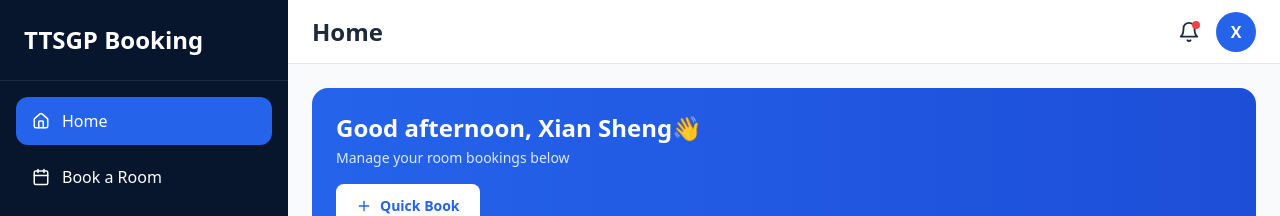
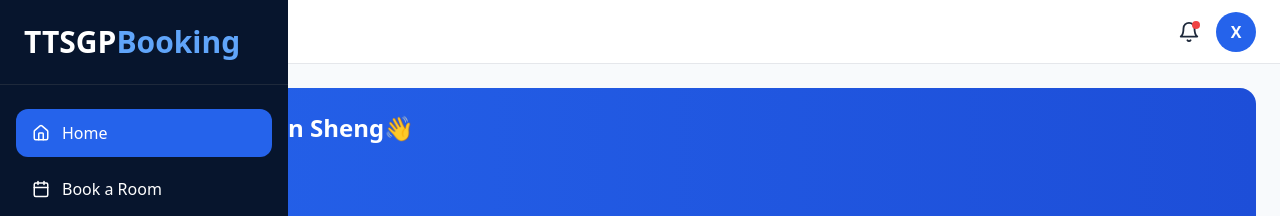
Before and after one commit to xiansheng31/TTSGP---Booking-System, a Next.js app: page /home in a window 1280 px wide. Shown: the top 216 px of the page. Built offline with nearby package versions, Linux system fonts and the light colour scheme; no server answers; the database is empty.

Commit message:
Update Sidebar.tsx

```diff
--- a/src/components/Sidebar.tsx
+++ b/src/components/Sidebar.tsx
@@ -3,6 +3,7 @@
 import { useState } from 'react'
 import Link from 'next/link'
 import { usePathname } from 'next/navigation'
+
 import {
 Menu,
 X,
@@ -20,81 +21,81 @@ Settings,
 LogOut
 } from 'lucide-react'
 
-const menuItems=[
-
-{
-name:'Home',
-icon:Home,
-href:'/home'
-},
-
-{
-name:'Book a Room',
-icon:Calendar,
-href:'/bookings'
-},
-
-{
-name:'My Bookings',
-icon:BookOpen,
-href:'/my-bookings'
-},
-
-{
-name:'Notifications',
-icon:Bell,
-href:'/notifications'
-},
-
-{
-name:'My Account',
-icon:User,
-href:'/my-account'
-},
-
-{
-name:'Dashboard',
-icon:LayoutDashboard,
-href:'/admin/dashboard'
-},
-
-{
-name:'Rooms',
-icon:DoorOpen,
-href:'/admin/rooms'
-},
-
-{
-name:'Users',
-icon:Users,
-href:'/admin/users'
-},
-
-{
-name:'Bookings',
-icon:ClipboardList,
-href:'/admin/booking-management'
-},
-
-{
-name:'Reports',
-icon:BarChart3,
-href:'/admin/reports'
-},
-
-{
-name:'Settings',
-icon:Settings,
-href:'/admin/settings'
-}
-
-]
-
 export default function Sidebar(){
 
 const pathname=usePathname()
 
 const [open,setOpen]=useState(false)
+
+const menuItems=[
+
+{
+name:'Home',
+href:'/home',
+icon:Home
+},
+
+{
+name:'Book a Room',
+href:'/bookings',
+icon:Calendar
+},
+
+{
+name:'My Bookings',
+href:'/my-bookings',
+icon:BookOpen
+},
+
+{
+name:'Notifications',
+href:'/notifications',
+icon:Bell
+},
+
+{
+name:'My Account',
+href:'/my-account',
+icon:User
+},
+
+{
+name:'Dashboard',
+href:'/admin/dashboard',
+icon:LayoutDashboard
+},
+
+{
+name:'Rooms',
+href:'/admin/rooms',
+icon:DoorOpen
+},
+
+{
+name:'Users',
+href:'/admin/users',
+icon:Users
+},
+
+{
+name:'Bookings',
+href:'/admin/booking-management',
+icon:ClipboardList
+},
+
+{
+name:'Reports',
+href:'/admin/reports',
+icon:BarChart3
+},
+
+{
+name:'Settings',
+href:'/admin/settings',
+icon:Settings
+}
+
+]
 
 return(
 
@@ -105,16 +106,18 @@ onClick={()=>setOpen(true)}
 className="
 lg:hidden
 fixed
-top-5
+top-4
 left-4
-z-50
+z-[60]
 bg-white
+shadow-md
+rounded-lg
 p-2
-rounded-lg
-shadow
 "
 >
-<Menu size={22}/>
+
+<Menu size={20}/>
+
 </button>
 
 
@@ -125,7 +128,7 @@ onClick={()=>setOpen(false)}
 className="
 fixed
 inset-0
-bg-black/40
+bg-black/50
 z-40
 lg:hidden
 "
@@ -134,32 +137,32 @@ lg:hidden
 )}
 
 
-<div
+<aside
 className={`
 fixed
 top-0
 left-0
-h-full
+h-screen
 w-72
 bg-[#07152d]
 text-white
 z-50
-transform
 transition-transform
 duration-300
 
-${open?'translate-x-0':'-translate-x-full'}
+${open
+?'translate-x-0'
+:'-translate-x-full'
+}
 
 lg:translate-x-0
-lg:static
-lg:w-72
 `}
 >
 
 <div className="
 flex
+items-center
 justify-between
-items-center
 p-6
 border-b
 border-slate-800
@@ -167,19 +170,20 @@ border-slate-800
 
 <h1 className="
 font-bold
-text-2xl
+text-3xl
 ">
 
-TTSGP Booking
+TTSGP
+<span className="text-blue-400">
+ Booking
+</span>
 
 </h1>
 
 
 <button
 onClick={()=>setOpen(false)}
-className="
-lg:hidden
-"
+className="lg:hidden"
 >
 
 <X/>
@@ -190,7 +194,13 @@ lg:hidden
 
 
 
-<div className="p-4 space-y-2">
+<div className="
+px-4
+py-6
+space-y-2
+overflow-y-auto
+h-[calc(100vh-130px)]
+">
 
 {menuItems.map(item=>{
 
@@ -212,6 +222,7 @@ gap-3
 px-4
 py-3
 rounded-xl
+transition
 
 ${active
 ?'bg-blue-600'
@@ -261,7 +272,7 @@ Logout
 
 </div>
 
-</div>
+</aside>
 
 </>
 
```
